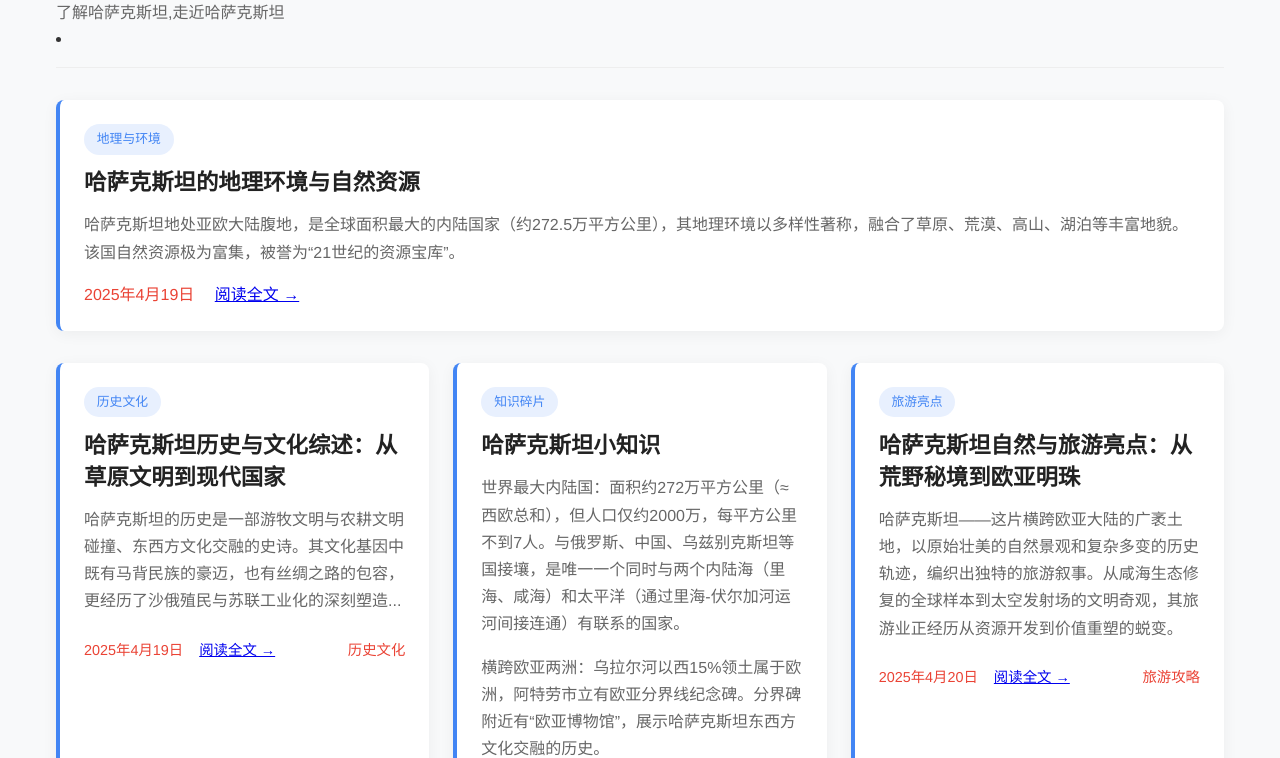
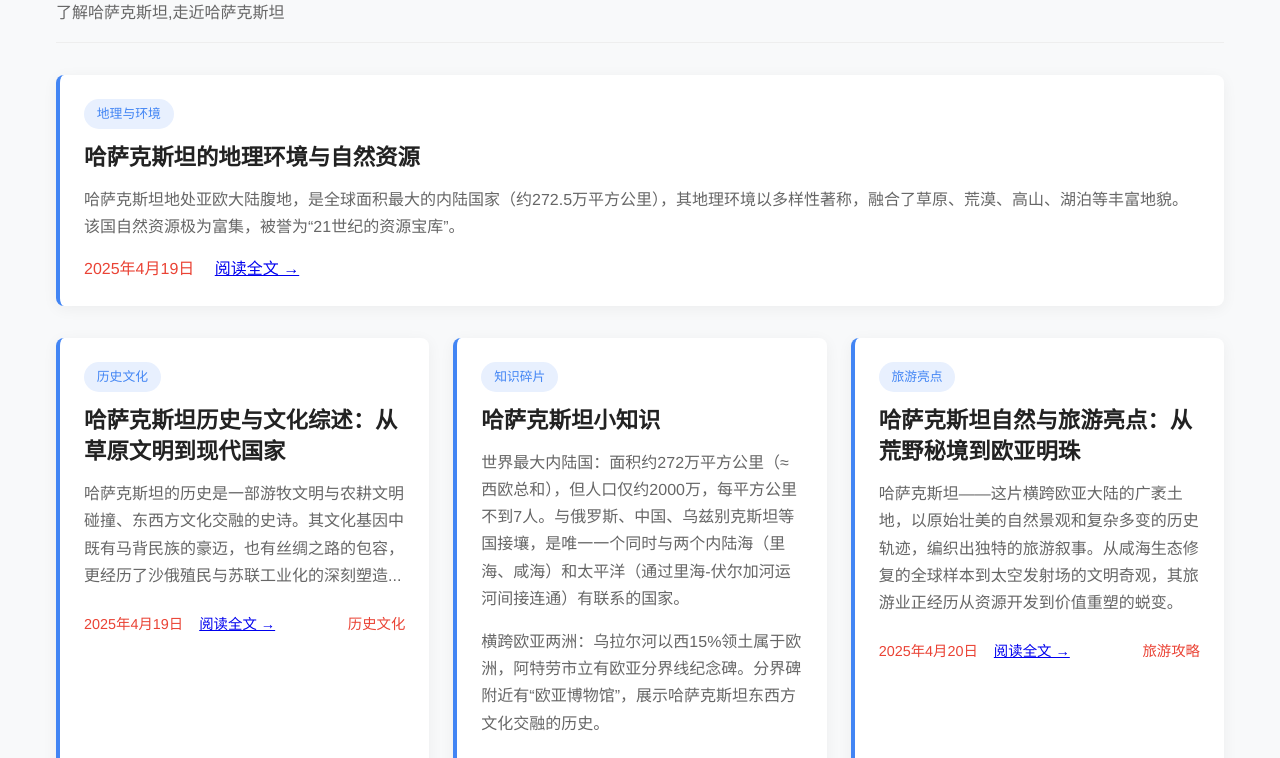
Before and after one commit to zhwhym/2, a plain HTML site: page index.html in a window 1280 px wide. Shown: the part 171-929 px from the top of the page. Drawn offline with Linux system fonts and the light colour scheme.

Commit message:
Update index.html

```diff
--- a/index.html
+++ b/index.html
@@ -387,7 +387,7 @@
     <main class="container">
         <div class="page-header">
             <h1 class="page-title">走近哈萨克斯坦</h1>
-            <p class="page-subtitle">了解哈萨克斯坦,走近哈萨克斯坦<li></p>
+            <p class="page-subtitle">了解哈萨克斯坦,走近哈萨克斯坦</p>
         </div>
 
         <!-- 头条新闻 -->
```
